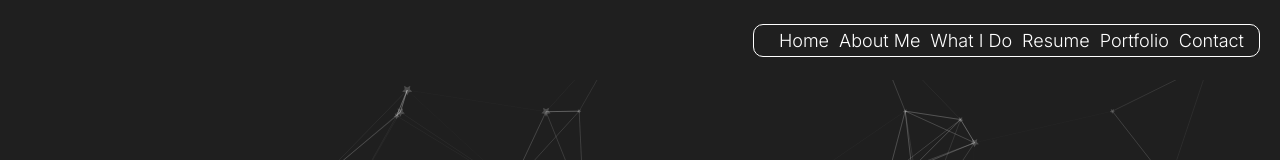
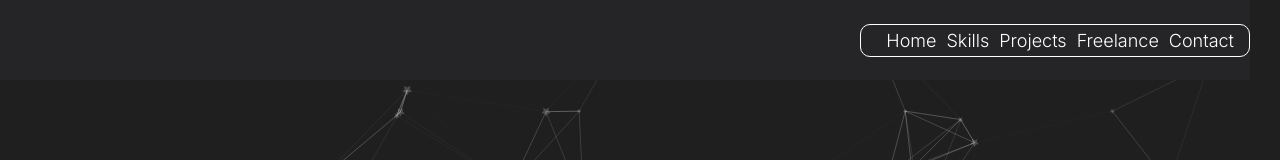
Before and after one commit to krlkonstantine/krl-portfolio, a React (Create React App) app: page / in a window 1280 px wide. Shown: the top 160 px of the page. Built offline with nearby package versions, Linux system fonts and the light colour scheme.

Commit message:
react scroll implemented, active style doesn't work properly

```diff
--- a/package.json
+++ b/package.json
@@ -11,6 +11,7 @@
     "@types/node": "^16.18.11",
     "@types/react": "^18.2.17",
     "@types/react-dom": "^18.0.10",
+    "@types/react-scroll": "^1.8.7",
     "gh-pages": "^4.0.0",
     "node-sass": "^7.0.3",
     "nth-check": "^2.1.1",
@@ -18,6 +19,7 @@
     "react-awesome-reveal": "^4.2.5",
     "react-dom": "^18.2.0",
     "react-scripts": "^5.0.1",
+    "react-scroll": "^1.8.9",
     "react-tilt": "^1.0.2",
     "react-ts-typewriter": "^0.1.8-b",
     "react-tsparticles": "^2.11.0",
--- a/src/Components/Contact/Contact.tsx
+++ b/src/Components/Contact/Contact.tsx
@@ -6,7 +6,7 @@ import {Slide} from "react-awesome-reveal";
 export const Contact = () => {
     return (
         <Slide duration={2000}>
-        <div className={stylesContact.contactContainer}>
+        <div id="contact" className={stylesContact.contactContainer}>
             <div className={stylesContact.formContainer}>
                 <CategoryTitle phraseBeginning={"Contact"}/>
                     <form className={stylesContact.contactForm} action="send">
--- a/src/Components/Freelance/Freelance.tsx
+++ b/src/Components/Freelance/Freelance.tsx
@@ -4,7 +4,7 @@ import {CategoryTitle} from "../common/CategoryTitle/CategoryTitle";
 
 export const Freelance = () => {
     return (
-        <div className={stylesFreelance.freelanceContainer}>
+        <div id="freelance" className={stylesFreelance.freelanceContainer}>
             <div className={stylesFreelance.infoAndBtnContainer}>
                 <div className={stylesFreelance.categoryTitleContainer}>
                     <CategoryTitle phraseBeginning={"I am ready for Remote"} accentWord={" Cooperation"}/>
--- a/src/Components/Header/Header.module.scss
+++ b/src/Components/Header/Header.module.scss
@@ -2,10 +2,12 @@
 
 .headerMain {
     height: 80px;
-    background-color: $basicBackgroungColor;
+    background-color: $secondaryBackgroungColor;
     display: flex;
     justify-content: flex-end;
     align-items: center;
-    padding-right: 20px;
     z-index: 3;
+    position: fixed;
+    right: 30px;
+    width: 100%;
 }
--- a/src/Components/Header/Nav/Nav.module.scss
+++ b/src/Components/Header/Nav/Nav.module.scss
@@ -22,11 +22,25 @@
     padding-left: 10px;
     font-weight: 300;
 
+
+
     &:hover {
       font-size: 18px;
       text-decoration: none;
       color: $primaryColor;
+      cursor: pointer;
       transition: all 0.4s ease-in-out 0s;
     }
+
+    .activeLink {
+      font-size: 12px;
+      //text-decoration: none;
+      text-decoration: dotted;
+      color: $primaryColor;
+    }
+
   }
+
+
+
 }
--- a/src/Components/Header/Nav/Nav.tsx
+++ b/src/Components/Header/Nav/Nav.tsx
@@ -1,16 +1,58 @@
 import React from 'react';
 import nStyle from './Nav.module.scss'
+import {Link, animateScroll as scroll} from "react-scroll";
+import css from "./Nav.module.scss"
+
 
 export const Nav = () => {
     return (
         <div className={nStyle.navContainer}>
-            <a className={nStyle.navBarLink} href="">Home</a>
-            <a className={nStyle.navBarLink} href="">About Me</a>
-            <a className={nStyle.navBarLink} href="">What I Do</a>
-            <a className={nStyle.navBarLink} href="">Resume</a>
-            <a className={nStyle.navBarLink} href="">Portfolio</a>
-            <a className={nStyle.navBarLink} href="">Contact</a>
-
+            <Link
+                to="home"
+                duration={500}
+                delay={1000}
+                //activeStyle={{color:"#28e98c",textDecoration:"none",fontSize:18}}
+                activeClass="activeLink"
+                className={nStyle.navBarLink}
+                offset={-50}
+            >Home</Link>
+            <Link
+                to="mySkills"
+                duration={500}
+                delay={1000}
+                //activeStyle={{color:"#28e98c",textDecoration:"none",fontSize:18}}
+                activeClass="activeLink"
+                className={nStyle.navBarLink}
+                offset={-50}
+            >Skills</Link>
+            <Link
+                to="myProjects"
+                duration={500}
+                delay={1000}
+                //activeStyle={{color:"#28e98c",textDecoration:"none",fontSize:18}}
+                activeClass="activeLink"
+                className={nStyle.navBarLink}
+                offset={-50}
+            >Projects</Link>
+            <Link
+                to="freelance"
+                duration={500}
+                delay={1000}
+                //activeStyle={{color:"#28e98c",textDecoration:"none",fontSize:18}}
+                activeClass="activeLink"
+                className={nStyle.navBarLink}
+                offset={-50}
+            >Freelance</Link>
+            <Link
+                to="contact"
+                duration={500}
+                delay={1000}
+                //activeStyle={{color:"#28e98c",textDecoration:"none",fontSize:18}}
+                activeClass="activeLink"
+                className={nStyle.navBarLink}
+                offset={-50}
+            >Contact</Link>
+            {/*<a className={nStyle.navBarLink} href="#mySkills">Skills</a>*/}
         </div>
     );
 };
--- a/src/Components/Home/Home.tsx
+++ b/src/Components/Home/Home.tsx
@@ -16,7 +16,7 @@ type AboutMePropsType = {
 
 export const Home = (props: AboutMePropsType) => {
     return (
-        <div className={homeStyle.mainHome}>
+        <div id="home" className={homeStyle.mainHome}>
             <div className={homeStyle.greetingContainer}>
 
                 <div className={homeStyle.greetingTextContainer}>
--- a/src/Components/MyWork/MyWork.tsx
+++ b/src/Components/MyWork/MyWork.tsx
@@ -31,11 +31,11 @@ export const MyWork = () => {
             skillDescription: "I  developed a website for a company which has no website before. This helped to increase profits by 149% in the first quarter!"
         }
     ]
-
+    //TODO: rename myWork to myProjects
     return (
-        <div className={myWorkStyles.mainContainer}>
+        <div id="myProjects" className={myWorkStyles.mainContainer}>
             <div className={myWorkStyles.worksCategoryContainer}>
-                <CategoryTitle phraseBeginning={'Featured'} accentWord={'Projects'} />
+                <CategoryTitle phraseBeginning={'Featured'} accentWord={'Projects'}/>
                 <div className={myWorkStyles.workContainer}>
                     {MyWorks.map(certainWork =>
                         <Zoom duration={900}>
--- a/src/Components/Skills/MySkills.tsx
+++ b/src/Components/Skills/MySkills.tsx
@@ -28,21 +28,24 @@ export const MySkills = () => {
         }
     ]
     return (
-        <Fade delay={700}>
-            <div className={MySkillsContainer.mainSkills}>
+
+        <div id="mySkills" className={MySkillsContainer.mainSkills}>
             <div className={MySkillsContainer.skillsSpecialContainer}>
                 <div className={MySkillsContainer.skillsTitle}>
                     <CategoryTitle phraseBeginning={'My'} accentWord={'Advantages'}/>
                 </div>
+
                 <div className={MySkillsContainer.skillsContainer}>
+                    <Fade delay={700}>
                         {MySkills.map(skill =>
                             <Skill skillImg={skill.skillImg} skillTitle={skill.skillTitle}
                                    skillDescription={skill.skillDescription}/>
                         )}
+                    </Fade>
                 </div>
 
             </div>
         </div>
-        </Fade>
+
     );
 };
```
Also changed, not shown: 1 other file (tests, documents, lock files or other folders). Lines whose indentation alone changed are shown as unchanged.
